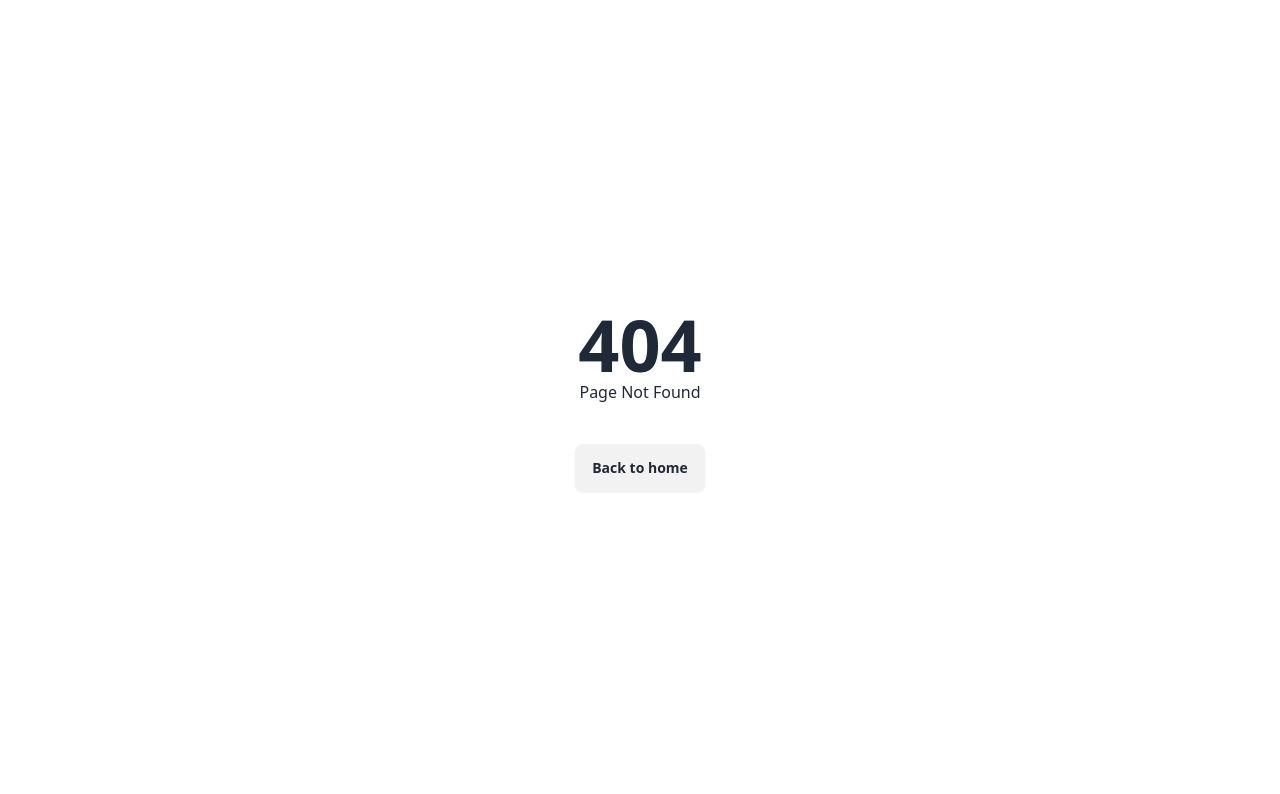
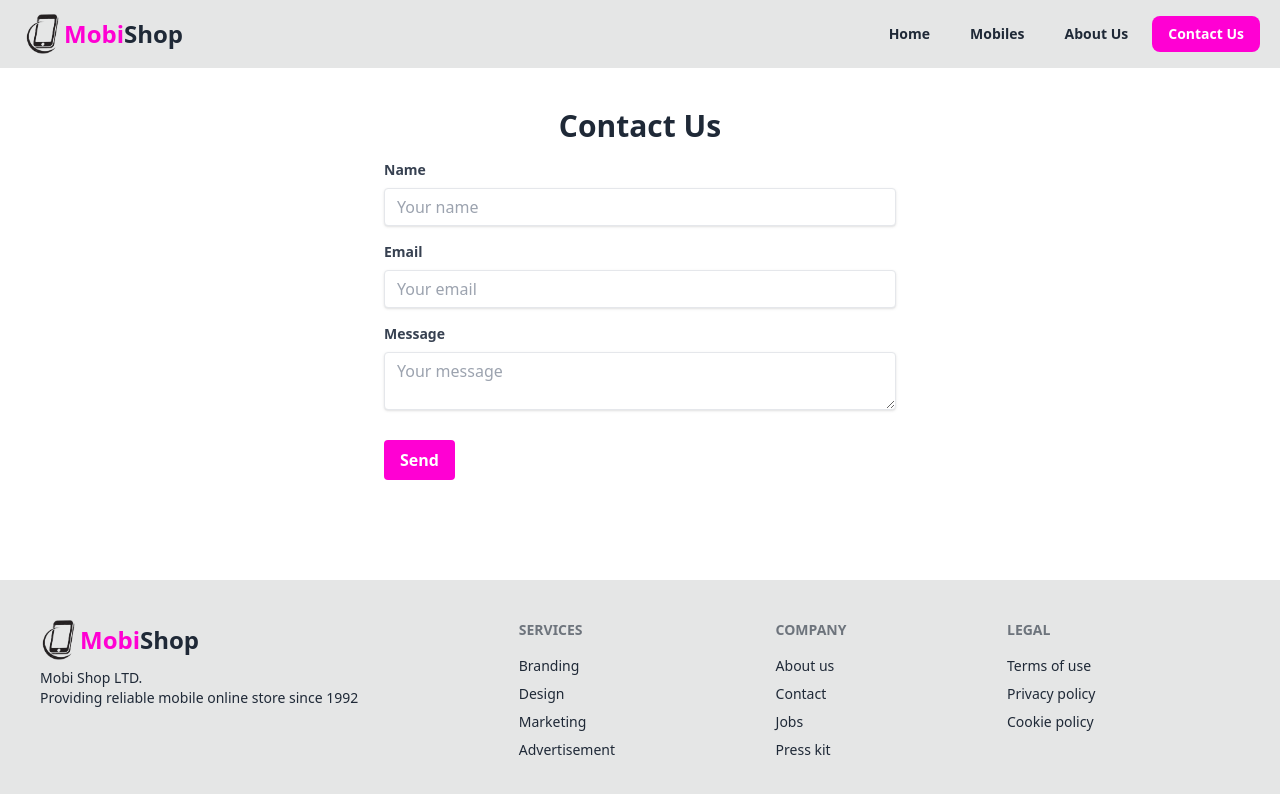
Before and after one commit to jibon-roy/mobi-shop, a React (Vite) app: page /contact-us in a window 1280 px wide. Before the commit this address had no page. Shown: the top 794 px of the page. Built offline with nearby package versions, Linux system fonts and the light colour scheme.

Commit message:
contact page added

```diff
--- a/package.json
+++ b/package.json
@@ -10,6 +10,7 @@
     "preview": "vite preview"
   },
   "dependencies": {
+    "@emailjs/browser": "^4.4.1",
     "react": "^18.3.1",
     "react-countup": "^6.5.3",
     "react-dom": "^18.3.1",
--- a/src/components/Navbar.jsx
+++ b/src/components/Navbar.jsx
@@ -17,12 +17,12 @@ export default function Navbar() {
     {
       id: 3,
       name: "About Us",
-      route: "/about",
+      route: "/about-us",
     },
     {
       id: 4,
-      name: "Contact",
-      route: "/contact",
+      name: "Contact Us",
+      route: "/contact-us",
     },
   ];
 
--- a/src/pages/AboutUs/AboutUs.jsx
+++ b/src/pages/AboutUs/AboutUs.jsx
@@ -1,30 +1,18 @@
+import Heading from "../../components/Heading";
+import WhyChooseUs from "../Home/WhyChooseUs";
+
 const AboutUs = () => {
   return (
-    <div className="flex flex-col items-center py-10">
+    <div className="flex container flex-col items-center py-10">
+      <div className="flex justify-center">
+        <Heading heading={"About Us"}>Know something about us.</Heading>
+      </div>
       <p className="text-lg mb-6">
         Shop Your Mobile Now! Buy Mobile Phone at Lowest Price in Bangladesh.
         Latest official smartphone, android, feature phone Price & full Specs
         available at Mobi Shop Online Shop
       </p>
-      <h2 className="text-2xl font-semibold mb-4">Why Choose Us?</h2>
-      <ul className="list-disc list-inside space-y-2">
-        <li>
-          Wide Selection: We offer the latest mobile phones from top brands at
-          competitive prices.
-        </li>
-        <li>
-          Secure Shopping: Enjoy a safe and convenient shopping experience with
-          multiple payment options.
-        </li>
-        <li>
-          Fast Delivery: Get your new phone quickly with our efficient delivery
-          service.
-        </li>
-        <li>
-          Customer Support: Our dedicated team is here to assist you with any
-          questions or concerns.
-        </li>
-      </ul>
+      <WhyChooseUs />
     </div>
   );
 };
--- /dev/null
+++ b/src/pages/Contact/Contact.jsx
@@ -0,0 +1,136 @@
+import emailjs from "@emailjs/browser";
+import { useState } from "react";
+
+const ContactUs = () => {
+  const [formData, setFormData] = useState({
+    name: "",
+    email: "",
+    message: "",
+  });
+  const [errors, setErrors] = useState({});
+  const [isSent, setIsSent] = useState(false);
+
+  const handleChange = (e) => {
+    const { name, value } = e.target;
+    setFormData({ ...formData, [name]: value });
+  };
+
+  const handleSubmit = (e) => {
+    e.preventDefault();
+    let errors = {};
+
+    if (!formData.name) errors.name = "Name is required";
+    if (!formData.email) errors.email = "Email is required";
+    if (!formData.message) errors.message = "Message is required";
+
+    if (Object.keys(errors).length === 0) {
+      emailjs
+        .sendForm(
+          "YOUR_SERVICE_ID",
+          "YOUR_TEMPLATE_ID",
+          e.target,
+          "YOUR_USER_ID"
+        )
+        .then(
+          (result) => {
+            console.log(result.text);
+            setIsSent(true);
+            setFormData({ name: "", email: "", message: "" }); // Clear form fields on success
+          },
+          (error) => {
+            console.log(error.text);
+          }
+        );
+    } else {
+      setErrors(errors);
+    }
+  };
+
+  return (
+    <div className="flex flex-col items-center py-10">
+      <h1 className="text-3xl font-bold mb-4 primary-red">Contact Us</h1>
+      <form className="w-full max-w-lg" onSubmit={handleSubmit}>
+        <div className="mb-4">
+          <label
+            className="block text-gray-700 text-sm font-bold mb-2"
+            htmlFor="name"
+          >
+            Name
+          </label>
+          <input
+            className={`shadow appearance-none border ${
+              errors.name ? "border-red-500" : ""
+            } rounded w-full py-2 px-3 text-gray-700 leading-tight focus:outline-none focus:shadow-outline`}
+            id="name"
+            type="text"
+            placeholder="Your name"
+            name="name"
+            value={formData.name}
+            onChange={handleChange}
+          />
+          {errors.name && (
+            <p className="text-red-500 text-xs italic">{errors.name}</p>
+          )}
+        </div>
+        <div className="mb-4">
+          <label
+            className="block text-gray-700 text-sm font-bold mb-2"
+            htmlFor="email"
+          >
+            Email
+          </label>
+          <input
+            className={`shadow appearance-none border ${
+              errors.email ? "border-red-500" : ""
+            } rounded w-full py-2 px-3 text-gray-700 leading-tight focus:outline-none focus:shadow-outline`}
+            id="email"
+            type="email"
+            placeholder="Your email"
+            name="email"
+            value={formData.email}
+            onChange={handleChange}
+          />
+          {errors.email && (
+            <p className="text-red-500 text-xs italic">{errors.email}</p>
+          )}
+        </div>
+        <div className="mb-6">
+          <label
+            className="block text-gray-700 text-sm font-bold mb-2"
+            htmlFor="message"
+          >
+            Message
+          </label>
+          <textarea
+            className={`shadow appearance-none border ${
+              errors.message ? "border-red-500" : ""
+            } rounded w-full py-2 px-3 text-gray-700 leading-tight focus:outline-none focus:shadow-outline`}
+            id="message"
+            placeholder="Your message"
+            name="message"
+            value={formData.message}
+            onChange={handleChange}
+          ></textarea>
+          {errors.message && (
+            <p className="text-red-500 text-xs italic">{errors.message}</p>
+          )}
+        </div>
+        <div className="flex items-center justify-between">
+          <button
+            className="bg-primary-red hover:bg-red-700 text-white font-bold py-2 px-4 rounded focus:outline-none focus:shadow-outline"
+            type="submit"
+          >
+            Send
+          </button>
+        </div>
+        {isSent && (
+          <p className="text-green-500 text-xs italic mt-2">
+            Your message has been sent!
+          </p>
+        )}
+      </form>
+    </div>
+  );
+};
+
+export default ContactUs;
--- a/src/utils/router.jsx
+++ b/src/utils/router.jsx
@@ -3,6 +3,8 @@ import MainLayout from "../pages/MainLayout";
 import Error from "../pages/Error";
 import Home from "../pages/Home/Home";
 import Mobiles from "../pages/Mobiles/Mobiles";
+import AboutUs from "../pages/AboutUs/AboutUs";
+import ContactUs from "../pages/Contact/Contact";
 
 const router = createBrowserRouter([
   {
@@ -22,8 +24,11 @@ const router = createBrowserRouter([
       },
       {
         path: "/about-us",
-        element: <Mobiles />,
-        loader: async () => await fetch("./phones.json"),
+        element: <AboutUs />,
+      },
+      {
+        path: "/contact-us",
+        element: <ContactUs />,
       },
     ],
   },
```
Also changed, not shown: 1 other file (tests, documents, lock files or other folders).
